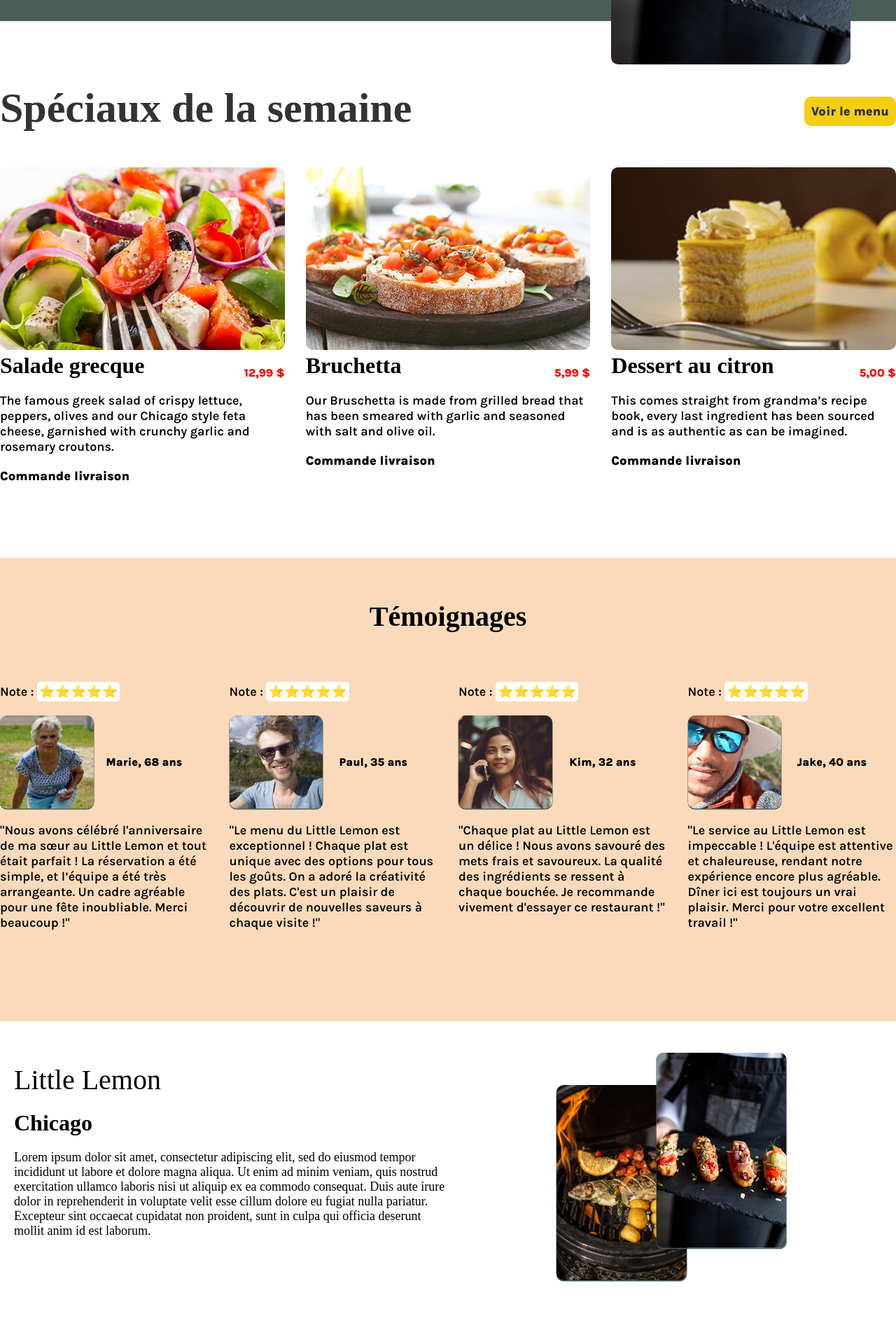
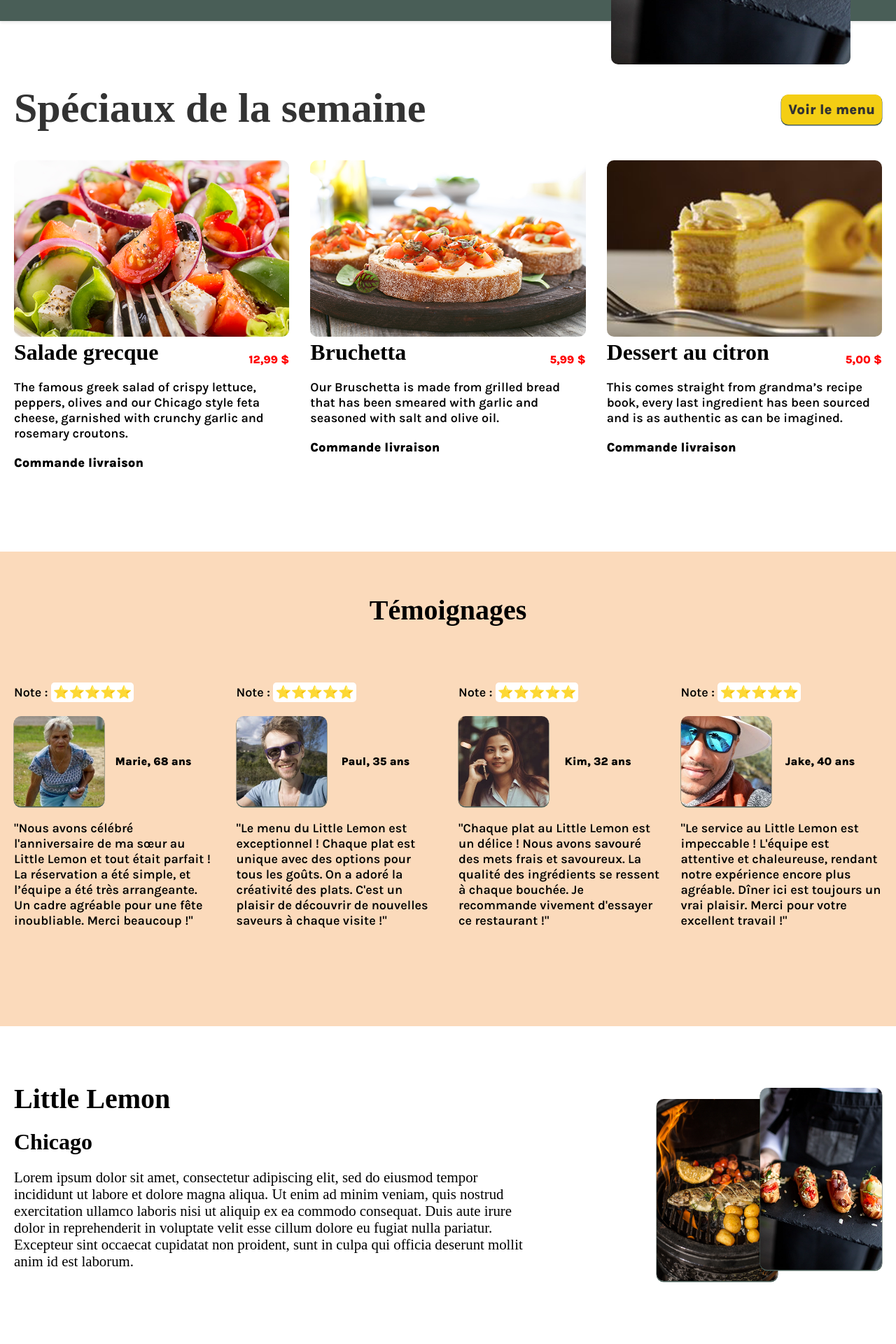
Before and after one commit to CarmenFerlatte/Front-end-developper-capstone-project, a React (Create React App) app: page / in a window 1280 px wide. Shown: the part 520-2440 px from the top of the page at 70% size. Built offline with nearby package versions, Linux system fonts and the light colour scheme; a web font is replaced by a local one.

Commit message:
responsive section Chicago

```diff
--- a/src/styles/chicago.css
+++ b/src/styles/chicago.css
@@ -28,24 +28,28 @@
     margin-bottom: 20px;
 }
 
+.container__chicago-apropos__titre h2 {
+    font-weight: bold;
+}
+
 .container__chicago-apropos__texte p {
     font-weight: lighter;
+    font-size: 1.3rem;
 }
 
 .container__chicago-images {
     display: flex;
     flex-direction: row;
-    justify-content: flex-start;
-    justify-items: baseline;
-    align-items: stretch;
+    justify-content: right;
+    align-items: center;
     width: 50%;
     height: auto;
-    position: relative
+    position: relative;
 }
 
 .container__chicago-images img {
-    width: 30%;
-    height: auto;
+    width: 35%;
+    height: 300px;
     padding: 0;
     margin: 0;
     border-radius: 10px;
@@ -54,18 +58,105 @@
 
 
 .container__chicago-images .resto-1 {
-    position: relative;
-    margin-left: 25%;
-    margin-top: 5%;
+    margin-right: -5%;
+    margin-left: 0;
+    padding-left: 0;
+    display: flex;
+    flex-direction: column;
+    align-items: flex-end;
 }
 
 .container__chicago-images .resto-2 {
-    position: absolute;
-    top: 40%; /* Positionner à la moitié de l'image */
-    left: 60%; /* Centrer horizontalement */
-    transform: translate(-40%, -50%); /* Ajuster pour que le point de départ soit au centre */
+    margin-bottom: 2rem; /* Espace entre les 2 images */
+    right: 0; /* Centrer horizontalement */
+    display: flex;
+    align-items: flex-start;
 }
 
 /*------------------------------------*/
 /*-------------Responsive ------------*/
 /*------------------------------------*/
+
+@media screen and (max-width: 1480px) {
+    .container__chicago {
+        padding: 80px 20px 20px 20px;
+    }
+
+    .container__chicago-apropos {
+        width: 60%;
+    }
+
+    .container__chicago-images {
+        width: 40%;
+    }
+
+    .container__chicago-images .resto-1 {
+        height: auto;
+    }
+
+    .container__chicago-images .resto-2 {
+        height: auto;
+    }
+}
+
+@media screen and (max-width: 768px) {
+
+    .container__chicago {
+        padding: 40px 20px 0px 20px;
+    }
+
+    .container__chicago-apropos__texte {
+        font-size: 1rem;
+    }
+
+    .container__chicago-apropos__titre h2 {
+        font-size: 1.5rem;
+    }
+
+    .container__chicago-apropos__texte p {
+        font-size: 1rem;
+    }
+
+    .container__chicago-apropos {
+        width: 70%;
+    }
+
+    .container__chicago-images {
+        width: 30%;
+    }
+}
+
+@media screen and (max-width: 480px) {
+
+    .container__chicago {
+        padding: 40px 20px 20px 20px;
+    }
+
+    .container__chicago-apropos__texte {
+        font-size: 1rem;
+    }
+
+    .container__chicago-apropos__titre h2 {
+        font-size: 1.5rem;
+    }
+
+    .container__chicago-apropos__titre h3 {
+        font-size: 1.2rem;
+    }
+
+    .container__chicago-apropos__texte p {
+        font-size: 1.1rem;
+    }
+
+    .container__chicago-apropos {
+        width: 100%;
+    }
+
+    .container__chicago .container__chicago-images {
+        display: none !important;
+    }
+
+    .container__chicago-images img {
+        display: none;
+    }
+}
--- a/src/styles/header.css
+++ b/src/styles/header.css
@@ -102,6 +102,13 @@
         width: 100%;
         height: auto;
     }
+
+    .header__container button {
+        width: 30%;
+        font-size: 16px;
+        height: 40px;
+        margin-bottom: 2.5rem;
+    }
 }
 
 @media (max-width: 768px) {
@@ -124,6 +131,10 @@
         width: 100%;
         height: auto;
         margin-top: 1rem;
+    }
+
+    .header__container button {
+        margin-bottom: 0.625rem;
     }
 }
 
--- a/src/styles/main.css
+++ b/src/styles/main.css
@@ -20,28 +20,34 @@
 }
 
 .main__container-flex-title {
-    margin-bottom: 20px;
+    display: flex;
+    align-items: center;
+    justify-items: middle;
     width: 60%;
 }
 
 .main__container-flex-title h2 {
     font-size: 60px;
-    margin-bottom: 20px;
     font-family: 'Markazi Text', serif;
     font-weight: 800;
     color: #333333;
+    margin-left: 1.25rem;
     width: auto;
 }
 
 .main__container-flex-button {
     width: 35%;
     display: flex;
+    vertical-align: top;
     justify-content: flex-end;
 }
 
 .main__container-flex-button .main__container-button {
     padding: 10px;
-    margin-bottom: 30px;
+    margin-bottom: 1rem;
+    margin-right: 1.25rem;
+    font-size: 20px;
+    box-shadow: 0 1px 0 0.5px #495e57;
 }
 
 .main__container-flex button {
@@ -85,7 +91,7 @@
     max-width: 1280px;
     width: 100%;
     margin: 0 auto;
-    padding: 10px 0;
+    padding: 1.25rem;
     height: auto;
     font-family: 'Karla', sans-serif;
     font-size: 16px;
@@ -264,7 +270,6 @@
 @media (max-width: 1024px) {
     .main__container-flex {
         flex-direction: row;
-        width: 90%;
     }
 
     .main__container-flex-title h2 {
@@ -273,10 +278,6 @@
 
     .main__container-flex-button {
         margin-top: -20px;
-    }
-
-    .main__container-grid {
-        width: 90%;
     }
 
     .main__container-grid-menu {
@@ -325,7 +326,13 @@
     }
 
     .main__container-flex-title h2 {
-        font-size: 24px;
+        font-size: 2rem;
+    }
+
+    .main__container-flex-button .main__container-button {
+        font-size: 14px;
+        padding-bottom: 5px;
+        padding-top: 5px;
     }
 
     .main__container-grid {
```
